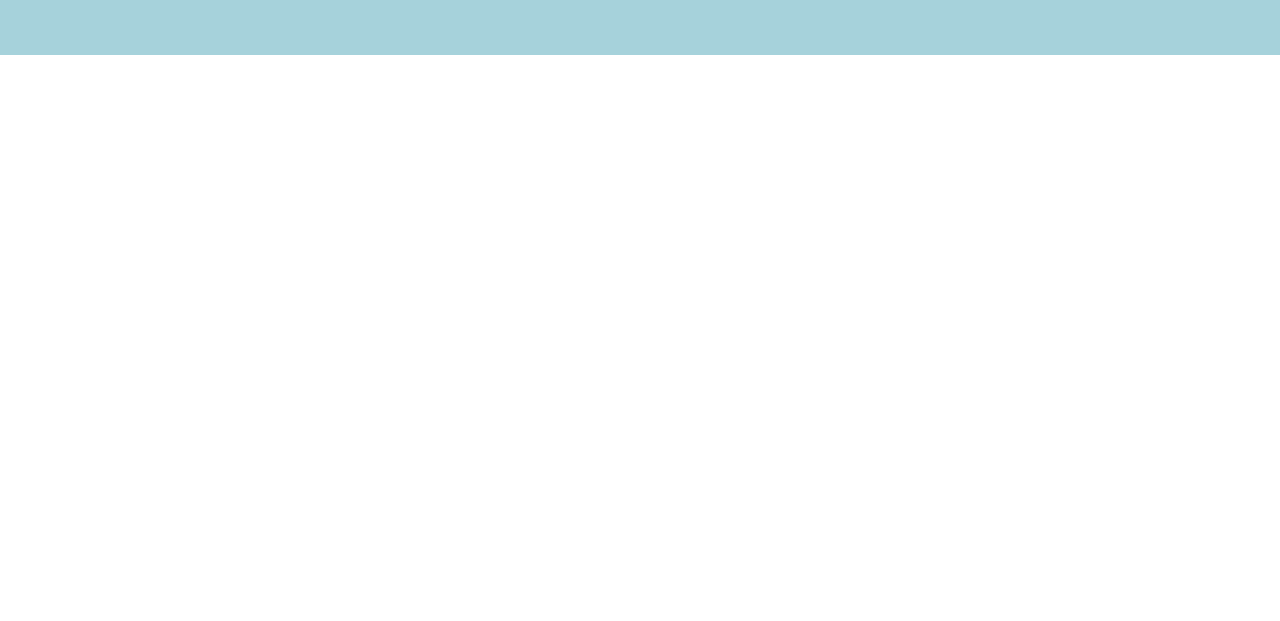
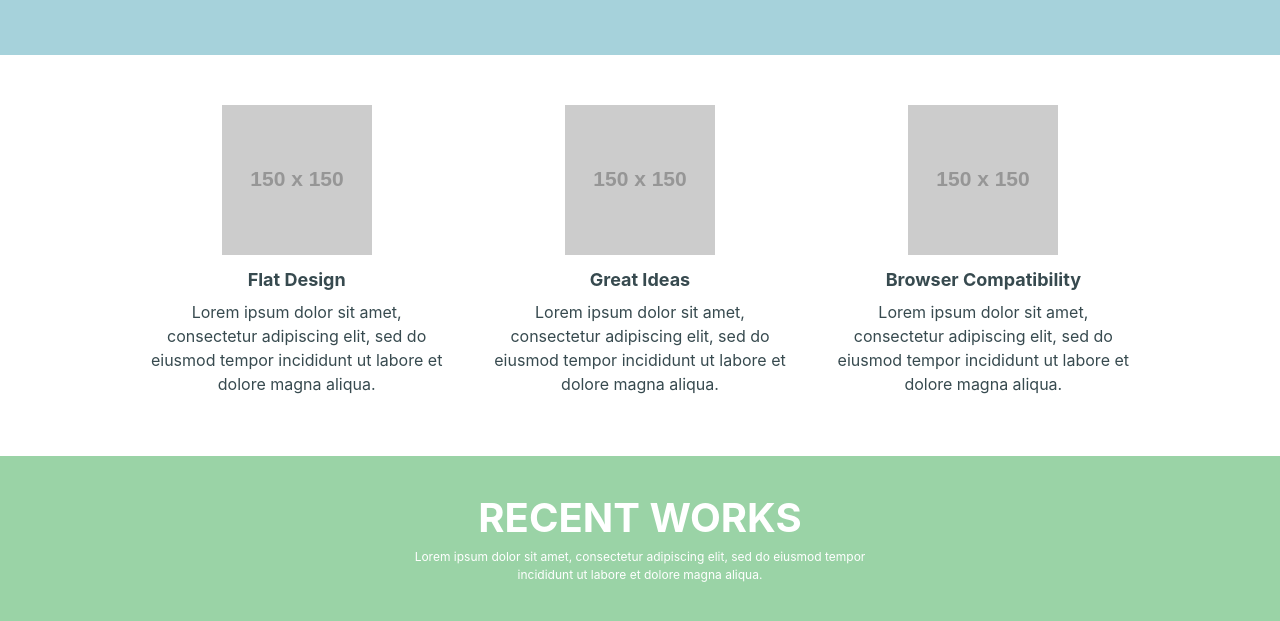
Before and after one commit to SlyTy7/flatColorTemplate, a plain HTML site: page index.html in a window 1280 px wide. Shown: the part 395-1016 px from the top of the page. Before the commit the page ends 800 px from the top, so only its background shows below. Drawn offline with nearby package versions, Linux system fonts and the light colour scheme; placeholder pictures from the web are drawn by us.

Commit message:
add services section

```diff
--- a/css/main.css
+++ b/css/main.css
@@ -3,6 +3,23 @@
 	padding: 0;
 }
 
+/* universal styling */
+h1 {
+	text-align: center;
+	text-transform: uppercase;
+	font-weight: bold;
+	color: white;
+}
+
+.sub-h1 {
+	color: white;
+	text-align: center;
+	padding: 0 30%;
+	font-size: 12px;
+}
+
+
+/* navbar */
 nav {
 	background-color: #a6d2db;
 	padding: 15px 0px;
@@ -21,20 +38,17 @@ nav {
 	font-weight: bold;
 	text-transform: uppercase;
 	color: #374a4f;
-
 }
 
+
+/* header */
 header {
 	background-color: #a6d2db;
 	height: 400px;
 	position: relative;
 }
 
-h1 {
-	text-align: center;
-	text-transform: uppercase;
-	font-weight: bold;
-	color: white;
+header h1 {
 	position: absolute;
     top: 50%;
     transform: translate(0,-50%);
@@ -46,3 +60,39 @@ header img {
     top: 50%;
     left: 15%;
     transform: translate(0,-50%);
+}
+
+
+/* services */
+.services {
+	padding: 50px 10%;
+}
+
+.services-item {
+	text-align: center;
+}
+
+.services-item h2 {
+	font-size: 18px;
+	font-weight: bold;
+	padding-top: 15px;
+	margin-bottom: 0;
+	color: #374a4f;
+}
+
+.services-item p {
+	padding: 10px 5px;
+	margin-bottom: 0;
+	color: #374a4f;
+}
+
+/* recent work */
+.recent-work {
+	background-color: #9ad3a6;
+	height: 250px;
+	text-align: center;
+}
+
+.recent-work h1 {
+	padding-top: 40px;
+}
--- a/index.html
+++ b/index.html
@@ -65,8 +65,33 @@
 
 		</header>
 
+		<!-- services section -->
+		<section class="row services">
+			<div class="col-4 services-item">
+				<img src="http://via.placeholder.com/150x150">
+				<h2>Flat Design</h2>
+				<p>Lorem ipsum dolor sit amet, consectetur adipiscing elit, sed do eiusmod tempor incididunt ut labore et dolore magna aliqua.</p>
+			</div>
+			<div class="col-4 services-item">
+				<img src="http://via.placeholder.com/150x150">
+				<h2>Great Ideas</h2>
+				<p>Lorem ipsum dolor sit amet, consectetur adipiscing elit, sed do eiusmod tempor incididunt ut labore et dolore magna aliqua.</p>
+			</div>
+			<div class="col-4 services-item">
+				<img src="http://via.placeholder.com/150x150">
+				<h2>Browser Compatibility</h2>
+				<p>Lorem ipsum dolor sit amet, consectetur adipiscing elit, sed do eiusmod tempor incididunt ut labore et dolore magna aliqua.</p>
+			</div>
+		</section>
 
 
+		<!-- recent work -->
+		<section class="row recent-work">
+			<div class="col-12">
+				<h1>Recent Works</h1>
+				<p class="sub-h1">Lorem ipsum dolor sit amet, consectetur adipiscing elit, sed do eiusmod tempor incididunt ut labore et dolore magna aliqua.</p>
+			</div>
+		</section>
 
 
 		<!-- OPTIONAL BOOTSTRAP SCRIPTS -->
```
Also changed, not shown: img/light.png (added).
